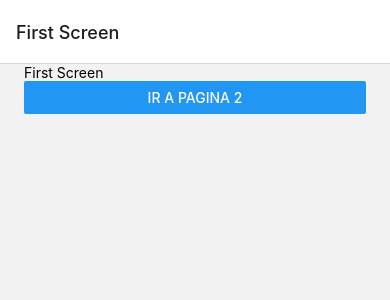
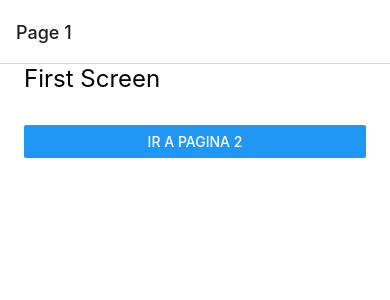
Before and after one commit to castromaciel/navigation-app, a React Native app: screen / in a window 390 px wide. Shown: the top 300 px of the page. Built offline with nearby package versions, Linux system fonts and the light colour scheme.

Commit message:
add styles

```diff
--- a/src/navigator/StackNavigator/index.tsx
+++ b/src/navigator/StackNavigator/index.tsx
@@ -5,10 +5,32 @@ const Stack = createStackNavigator();
 
 const StackNavigator = () => {
   return (
-    <Stack.Navigator>
-      <Stack.Screen name="First Screen" component={FirstScreen} />
-      <Stack.Screen name="Second Screen" component={SecondScreen} />
-      <Stack.Screen name="Third Screen" component={ThridScreen} />
+    <Stack.Navigator
+      screenOptions={{
+        headerStyle: {
+          elevation: 0,
+          shadowColor: 'transparent'
+        },
+        cardStyle: {
+          backgroundColor: 'white',
+        },
+      }}
+    >
+      <Stack.Screen
+        name="First Screen"
+        component={FirstScreen}
+        options={{title:'Page 1'}}
+      />
+      <Stack.Screen
+        name="Second Screen"
+        component={SecondScreen}
+        options={{title:'Page 2'}}
+      />
+      <Stack.Screen
+        name="Third Screen"
+        component={ThridScreen}
+        options={{title:'Page 3'}}
+      />
     </Stack.Navigator>
   );
 }
--- a/src/screens/FirstScreen/index.tsx
+++ b/src/screens/FirstScreen/index.tsx
@@ -8,7 +8,9 @@ interface FirstScreenProps extends StackScreenProps<any, any> {}
 const FirstScreen: FC<FirstScreenProps> = ({navigation}) => {
   return (
     <View style={globalTheme.appMargin}>
-      <Text>First Screen</Text>
+      <Text style={globalTheme.title}>
+        First Screen
+      </Text>
       <Button
         title='Ir a pagina 2'
         onPress={() => navigation.navigate('Second Screen')}
--- a/src/screens/SecondScreen/index.tsx
+++ b/src/screens/SecondScreen/index.tsx
@@ -1,5 +1,5 @@
 import { StackScreenProps } from '@react-navigation/stack'
-import { FC } from 'react'
+import { FC, useEffect } from 'react'
 import { Button, StyleSheet, Text, View } from 'react-native'
 import { globalTheme } from '../../theme/appTheme'
 
@@ -7,9 +7,18 @@ interface SecondScreenProps extends StackScreenProps<any, any>{}
 
 const SecondScreen: FC<SecondScreenProps> = ({ navigation }) => {
 
+  useEffect(() => {
+    navigation.setOptions({
+      title: 'Hello world',
+      headerBackTitle: 'Go back'
+    })
+  }, [])
+
   return (
     <View style={globalTheme.appMargin}>
-      <Text>Second Screen</Text>
+      <Text style={globalTheme.title}>
+        Second Screen
+      </Text>
 
       <Button
         title='Go to 3rd screen'
--- a/src/screens/ThridScreen/index.tsx
+++ b/src/screens/ThridScreen/index.tsx
@@ -8,7 +8,10 @@ interface ThridScreenProps extends StackScreenProps<any, any> {}
 const ThridScreen: FC<ThridScreenProps> = ({ navigation }) => {
   return (
     <View style={globalTheme.appMargin}>
-      <Text>Thrid Screen</Text>
+      <Text style={globalTheme.title}>
+        Thrid Screen
+      </Text>
+
       <Button
         title='Back'
         onPress={() => navigation.pop()}
--- a/src/theme/appTheme.tsx
+++ b/src/theme/appTheme.tsx
@@ -3,5 +3,9 @@ import { StyleSheet } from 'react-native'
 export const globalTheme = StyleSheet.create({
   appMargin: {
     marginHorizontal: 24
+  },
+  title: {
+    fontSize: 24,
+    marginBottom: 32,
   }
 })
```
